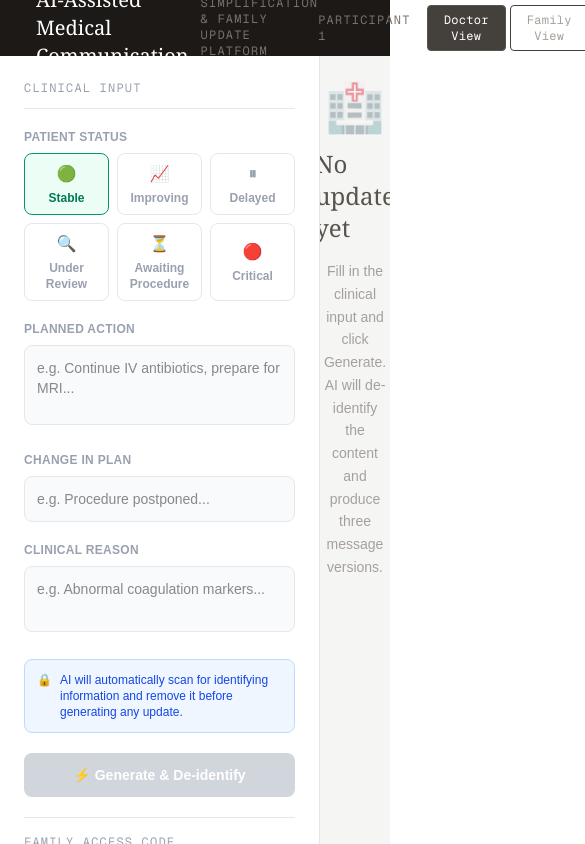
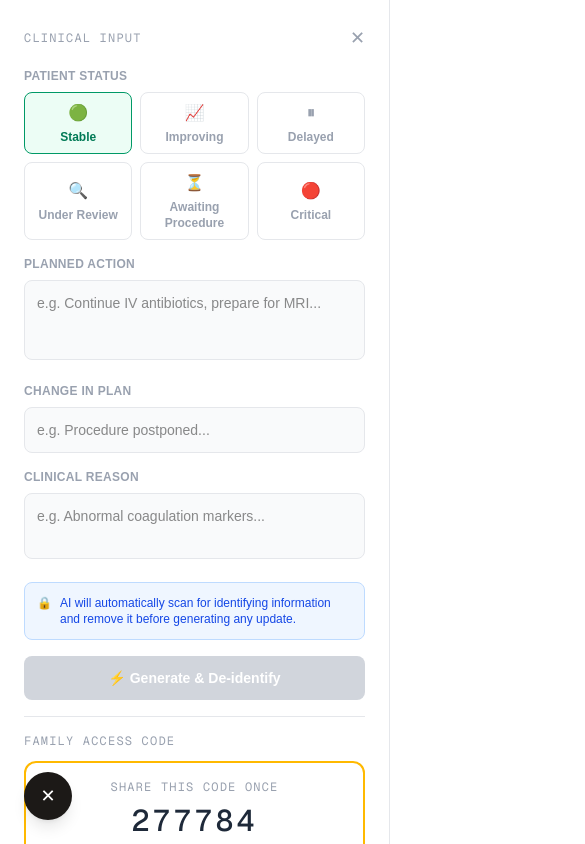
Before and after one commit to patelany/ai-assisted-medical-communication, a Next.js app: page / in a window 390 px wide. Shown: the top 844 px of the page, 585 px wide, since content can reach past the window. Built offline with nearby package versions, Linux system fonts and the light colour scheme.

Commit message:
Add responsive design for mobile and tablet

```diff
--- a/app/page.tsx
+++ b/app/page.tsx
@@ -97,7 +97,7 @@ export default function Home() {
     setTab("dashboard");
   };
 
-    const handleStartNextParticipant = () => {
+  const handleStartNextParticipant = () => {
     const newCode = generateCode();
     localStorage.setItem("clarityai_access_code", newCode);
     setAccessCode(newCode);
@@ -117,22 +117,25 @@ export default function Home() {
 
   return (
     <div className="min-h-screen flex flex-col bg-stone-100">
-      <header className="bg-stone-900 text-white px-9 h-14 flex items-center justify-between flex-shrink-0">
-        <div className="flex items-baseline gap-3">
-          <span className="font-serif text-xl">
-            AI-Assisted Medical Communication
+
+      {/* HEADER */}
+      <header className="bg-stone-900 text-white px-4 md:px-9 h-14 flex items-center justify-between flex-shrink-0">
+        <div className="flex items-baseline gap-2 md:gap-3 min-w-0">
+          <span className="font-serif text-base md:text-xl whitespace-nowrap">
+            AI-Assisted Medical
           </span>
-          <span className="font-mono text-xs text-stone-500 tracking-widest uppercase">
+          <span className="font-mono text-xs text-stone-500 tracking-widest uppercase hidden lg:block">
             Simplification & Family Update Platform
           </span>
         </div>
-        <div className="flex items-center gap-4">
-          <span className="font-mono text-xs text-stone-500 tracking-widest uppercase">
-            Participant {participantCount}
+
+        <div className="flex items-center gap-2 md:gap-4 flex-shrink-0">
+          <span className="font-mono text-xs text-stone-500 tracking-widest uppercase hidden sm:block">
+            P{participantCount}
           </span>
           {dashboardUnlocked && (
-            <span className="font-mono text-xs text-emerald-500 tracking-widest uppercase flex items-center gap-1">
-              🔓 Dashboard Unlocked
+            <span className="font-mono text-xs text-emerald-500 tracking-widest uppercase hidden sm:flex items-center gap-1">
+              🔓
             </span>
           )}
           <nav className="flex gap-1">
@@ -140,21 +143,27 @@ export default function Home() {
               <button
                 key={key}
                 onClick={() => handleTabClick(key)}
-                className={`px-4 py-1.5 rounded text-xs font-mono tracking-wide border transition-all ${
+                className={`px-2 md:px-4 py-1.5 rounded text-xs font-mono tracking-wide border transition-all ${
                   tab === key
                     ? "bg-stone-700 text-white border-stone-600"
                     : "border-stone-700 text-stone-400 hover:text-white hover:bg-stone-800"
                 }`}
               >
                 {key === "dashboard" && !dashboardUnlocked ? "🔒 " : ""}
-                {label}
+                <span className="hidden sm:inline">{label}</span>
+                <span className="sm:hidden">
+                  {key === "compose" ? "📋" : key === "viewer" ? "👁" : "📊"}
+                </span>
               </button>
             ))}
           </nav>
         </div>
       </header>
 
+      {/* BODY */}
       <div className="flex flex-1 overflow-hidden">
+
+        {/* COMPOSE TAB */}
         {tab === "compose" && (
           <>
             <DoctorPanel
@@ -164,16 +173,21 @@ export default function Home() {
               hasMessages={!!messages}
             />
 
-            <main className="flex-1 overflow-y-auto p-7 bg-stone-100">
+            <main className="flex-1 overflow-y-auto p-4 md:p-7 bg-stone-100">
               {!messages && !loading && (
                 <div className="flex flex-col items-center justify-center min-h-96 gap-4 text-stone-400">
                   <div className="text-5xl opacity-40">🏥</div>
-                  <div className="text-2xl font-serif text-stone-600">
+                  <div className="text-xl md:text-2xl font-serif text-stone-600">
                     No update yet
                   </div>
                   <div className="text-sm text-center max-w-xs leading-relaxed">
                     Fill in the clinical input and click Generate. AI will
                     de-identify the content and produce three message versions.
+                  </div>
+                  {/* Mobile hint */}
+                  <div className="md:hidden bg-white border border-gray-200 rounded-xl p-4 text-xs text-gray-500 text-center max-w-xs">
+                    Tap the <span className="font-bold">📋</span> button in the
+                    bottom left to open the clinical input form.
                   </div>
                 </div>
               )}
@@ -188,33 +202,37 @@ export default function Home() {
               )}
 
               {messages && !loading && (
-                <MessageCards
-                  messages={messages}
-                  onSubmitRatings={handleSubmitRatings}
-                />
+                <div className="max-w-2xl mx-auto">
+                  <MessageCards
+                    messages={messages}
+                    onSubmitRatings={handleSubmitRatings}
+                  />
+                </div>
               )}
             </main>
           </>
         )}
 
+        {/* VIEWER TAB */}
         {tab === "viewer" && (
           <main className="flex-1 overflow-y-auto bg-stone-100">
             <FamilyViewer correctCode={accessCode} />
           </main>
         )}
 
+        {/* DASHBOARD TAB */}
         {tab === "dashboard" && (
-          <main className="flex-1 overflow-y-auto p-7 bg-stone-100">
+          <main className="flex-1 overflow-y-auto p-4 md:p-7 bg-stone-100">
             {!dashboardUnlocked ? (
               <ResearcherAuth
                 onAuthenticated={() => setDashboardUnlocked(true)}
               />
             ) : (
-              <div className="flex flex-col gap-6">
+              <div className="flex flex-col gap-6 max-w-4xl mx-auto">
                 <div className="flex justify-end">
                   <button
                     onClick={handleStartNextParticipant}
-                    className="bg-stone-900 text-white rounded-lg px-5 py-2.5 text-xs font-mono tracking-wide hover:bg-stone-700 transition-all flex items-center gap-2"
+                    className="bg-stone-900 text-white rounded-lg px-4 md:px-5 py-2.5 text-xs font-mono tracking-wide hover:bg-stone-700 transition-all flex items-center gap-2"
                   >
                     Start Next Participant →
                   </button>
--- a/components/DoctorPanel.tsx
+++ b/components/DoctorPanel.tsx
@@ -33,6 +33,7 @@ export default function DoctorPanel({
   const [smsSent, setSmsSent] = useState(false);
   const [smsSending, setSmsSending] = useState(false);
   const [smsError, setSmsError] = useState("");
+  const [collapsed, setCollapsed] = useState(false);
 
   const handleSubmit = () => {
     if (!action.trim()) return;
@@ -45,7 +46,7 @@ export default function DoctorPanel({
 
   const handleCopy = () => {
     navigator.clipboard.writeText(
-      `Hi! You can follow updates about our loved one here:\n\nSite: clarityai.app/view\nCode: ${accessCode}\n\nNo account needed — just enter the code.`
+      `Hi! You can follow updates about our loved one here:\n\nSite: ai-assisted-medical-communication.vercel.app/view\nCode: ${accessCode}\n\nNo account needed — just enter the code.`
     );
     setCopied(true);
     setTimeout(() => setCopied(false), 2000);
@@ -79,8 +80,47 @@ export default function DoctorPanel({
   };
 
   return (
-    <div className="w-80 min-w-80 bg-white border-r border-gray-200 p-6 flex flex-col gap-5 overflow-y-auto">
-      <div className="text-xs font-mono tracking-widest text-gray-400 uppercase border-b border-gray-200 pb-3">
+    <>
+      {/* MOBILE/TABLET TOGGLE BUTTON */}
+      <button
+        onClick={() => setCollapsed(!collapsed)}
+        className="lg:hidden fixed bottom-6 left-6 z-50 bg-stone-900 text-white rounded-full w-12 h-12 flex items-center justify-center shadow-lg text-lg"
+      >
+        {collapsed ? "📋" : "✕"}
+      </button>
+
+      {/* SIDEBAR */}
+      <div
+        className={`
+          bg-white border-r border-gray-200 flex flex-col gap-4 overflow-y-auto
+          transition-all duration-300
+
+          /* Mobile — full screen overlay when open */
+          fixed inset-0 z-40 p-6
+          ${collapsed ? "-translate-x-full" : "translate-x-0"}
+
+          /* Tablet — fixed width sidebar, always visible */
+          md:relative md:inset-auto md:translate-x-0 md:w-72 md:min-w-72 md:z-auto md:p-5
+
+          /* Desktop — wider sidebar */
+          lg:w-80 lg:min-w-80 lg:p-6
+        `}
+      >
+        {/* MOBILE CLOSE BUTTON inside panel */}
+        <div className="flex items-center justify-between md:hidden">
+          <div className="text-xs font-mono tracking-widest text-gray-400 uppercase">
+            Clinical Input
+          </div>
+          <button
+            onClick={() => setCollapsed(true)}
+            className="text-gray-400 hover:text-gray-600 text-lg"
+          >
+            ✕
+          </button>
+        </div>
+
+        {/* DESKTOP LABEL */}
+        <div className="hidden md:block text-xs font-mono tracking-widest text-gray-400 uppercase border-b border-gray-200 pb-3">
           Clinical Input
         </div>
 
@@ -151,7 +191,10 @@ export default function DoctorPanel({
         </div>
 
         <button
-        onClick={handleSubmit}
+          onClick={() => {
+            handleSubmit();
+            setCollapsed(true);
+          }}
           disabled={loading || !action.trim() || hasMessages}
           className="bg-emerald-700 text-white rounded-lg p-3 text-sm font-semibold disabled:bg-gray-300 disabled:cursor-not-allowed hover:bg-emerald-800 transition-all"
         >
@@ -166,7 +209,8 @@ export default function DoctorPanel({
           <div className="bg-amber-50 border border-amber-200 rounded-lg p-3 text-xs text-amber-700 flex gap-2">
             <span className="flex-shrink-0">💡</span>
             <span>
-            Rate all three cards and submit before generating the next scenario.
+              Rate all three cards and submit before generating the next
+              scenario.
             </span>
           </div>
         )}
@@ -183,10 +227,10 @@ export default function DoctorPanel({
               {accessCode}
             </div>
             <div className="text-xs text-gray-400 mt-1 font-mono">
-            clarityai.app/<span className="text-emerald-600">view</span>
+              ai-assisted-medical-communication.vercel.app/
+              <span className="text-emerald-600">view</span>
             </div>
 
-          {/* SMS SEND */}
             <div className="mt-4 flex flex-col gap-2">
               <div className="text-xs font-bold uppercase tracking-wide text-gray-400 text-left">
                 Send Code via SMS
@@ -220,7 +264,8 @@ export default function DoctorPanel({
 
               {smsSent && (
                 <div className="text-xs text-emerald-600 text-left">
-                ✓ Code sent successfully. Family member will receive a text shortly.
+                  ✓ Code sent successfully. Family member will receive a text
+                  shortly.
                 </div>
               )}
 
@@ -238,5 +283,14 @@ export default function DoctorPanel({
           </div>
         </div>
       </div>
+
+      {/* MOBILE OVERLAY BACKDROP */}
+      {!collapsed && (
+        <div
+          className="lg:hidden fixed inset-0 bg-black bg-opacity-40 z-30"
+          onClick={() => setCollapsed(true)}
+        />
+      )}
+    </>
   );
 }
```
Also changed, not shown: components/Dashboard.tsx (+68 -29 lines), components/FamilyChat.tsx (+41 -14 lines), components/MessageCards.tsx (+40 -19 lines), components/ResearcherAuth.tsx (+23 -24 lines). Lines whose indentation alone changed are shown as unchanged.
